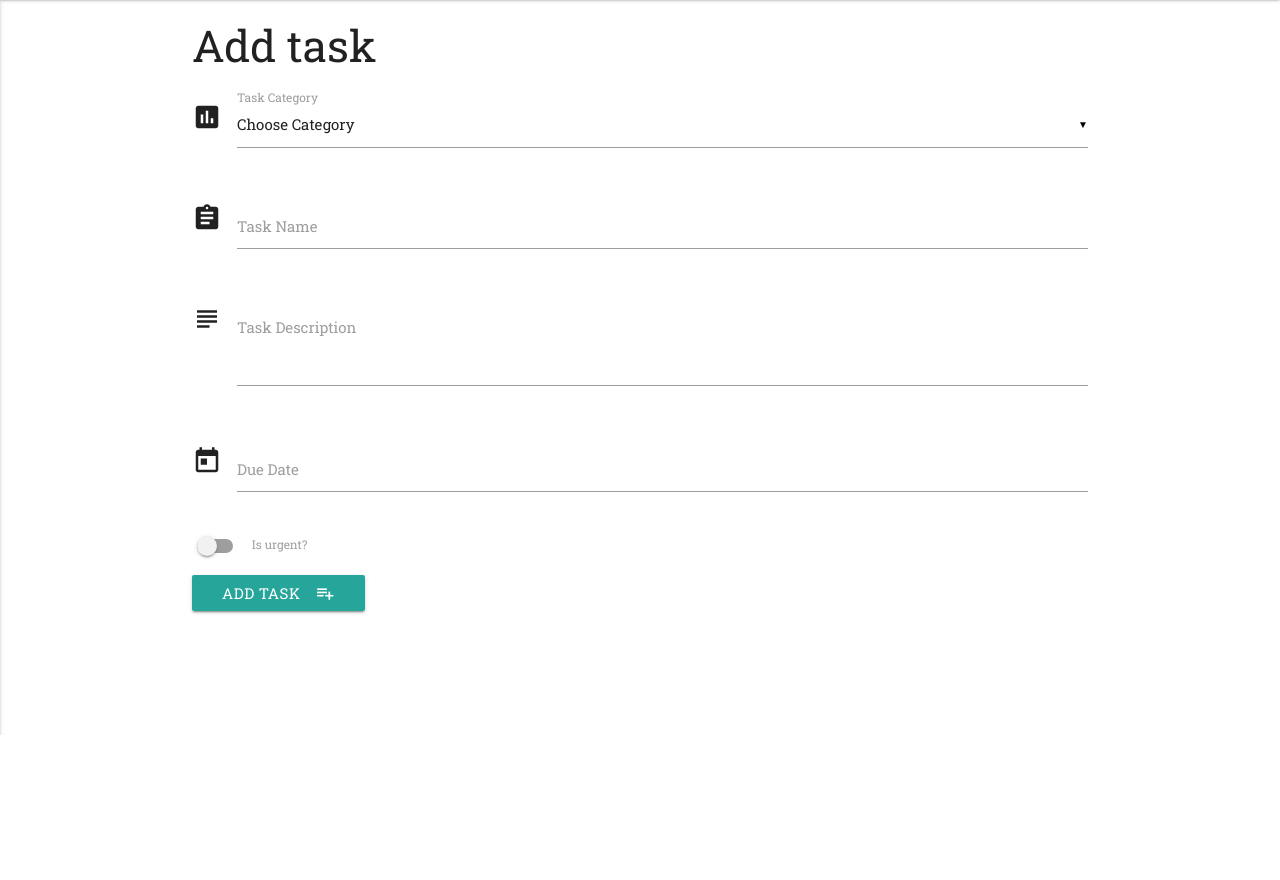
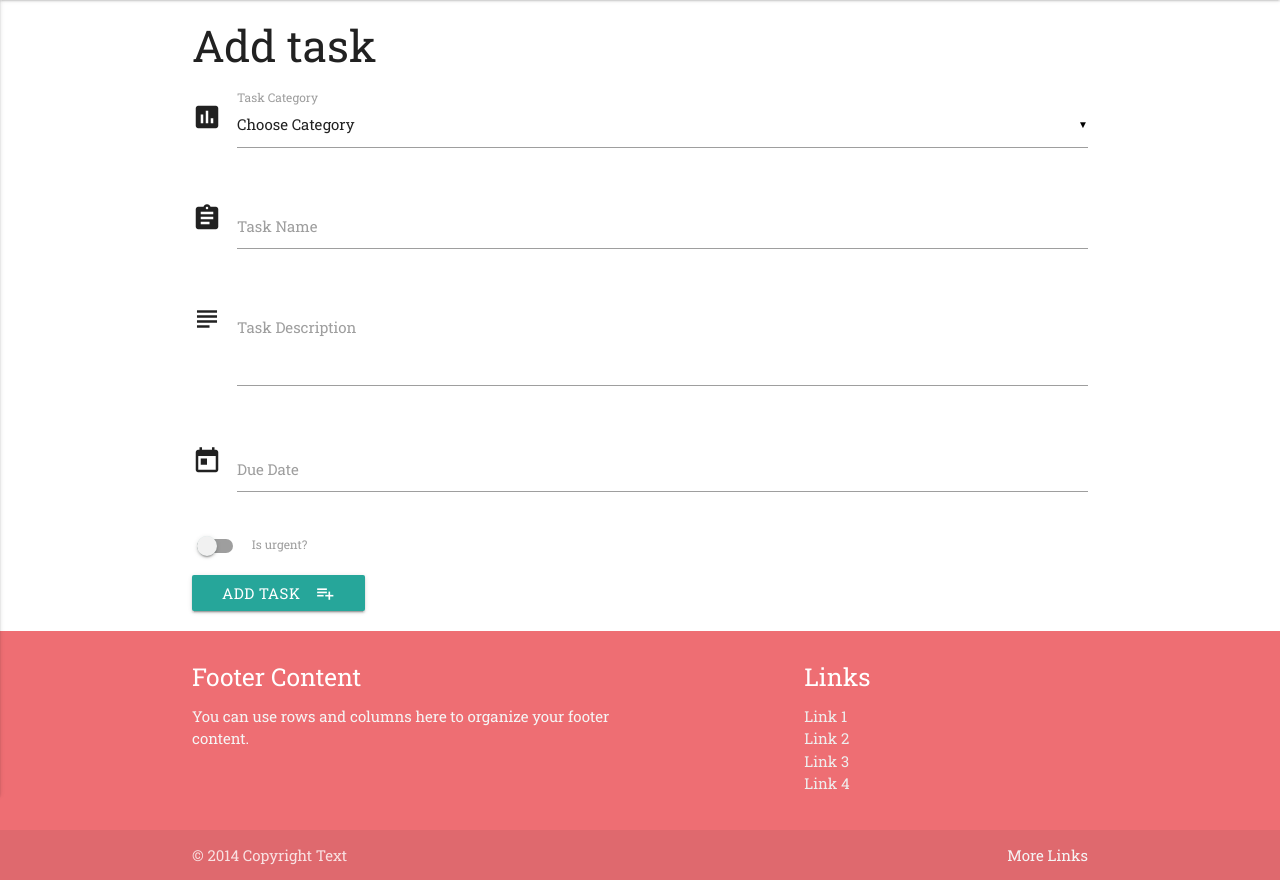
Before and after one commit to romangrubic/task-manager, a Flask app: page /add_task in a window 1280 px wide. Shown: the part 65-945 px from the top of the page. Before the commit the page ends 800 px from the top, so only its background shows below. Run offline with Flask 2, Linux system fonts and the light colour scheme; data that the repository does not hold is empty; some libraries are stand-ins or nearby versions.

Commit message:
Added basic footer.

```diff
--- a/static/css/style.css
+++ b/static/css/style.css
@@ -2,8 +2,13 @@
 
 body{
     font-family: 'Roboto Slab', serif;
+    display: flex;
+    min-height: 100vh;
+    flex-direction: column;
 }
-
+main {
+    flex: 1 0 auto;
+}
 .btn_small {
     height: 24px;
     width: 60px;
--- a/templates/addtask.html
+++ b/templates/addtask.html
@@ -19,14 +19,14 @@
 		<div class="row">
 			<div class="input-field col s12">
 				<i class="material-icons prefix">assignment</i>
-				<input id="task_name" name="task_name" type="text" class="validate">
+				<input id="task_name" name="task_name" type="text" class="validate" required>
 				<label for="icon_prefix">Task Name</label>
 			</div>
 		</div>
 		<div class="row">
 			<div class="input-field col s12">
 				<i class="material-icons prefix">subject</i>
-				<textarea id="task_description" name="task_description" class="materialize-textarea"></textarea>
+				<textarea id="task_description" name="task_description" class="materialize-textarea" required></textarea>
 				<label for="icon_telephone">Task Description</label>
 			</div>
 		</div>
--- a/templates/base.html
+++ b/templates/base.html
@@ -33,10 +33,37 @@
 			</div>
 		</nav>
 	</header>
+    <main>
 	<div class="container">
 		{% block content %}
 		{% endblock %}
 	</div>
+    </main>
+    <footer class="page-footer">
+          <div class="container">
+            <div class="row">
+              <div class="col l6 s12">
+                <h5 class="white-text">Footer Content</h5>
+                <p class="grey-text text-lighten-4">You can use rows and columns here to organize your footer content.</p>
+              </div>
+              <div class="col l4 offset-l2 s12">
+                <h5 class="white-text">Links</h5>
+                <ul>
+                  <li><a class="grey-text text-lighten-3" href="#!">Link 1</a></li>
+                  <li><a class="grey-text text-lighten-3" href="#!">Link 2</a></li>
+                  <li><a class="grey-text text-lighten-3" href="#!">Link 3</a></li>
+                  <li><a class="grey-text text-lighten-3" href="#!">Link 4</a></li>
+                </ul>
+              </div>
+            </div>
+          </div>
+          <div class="footer-copyright">
+            <div class="container">
+            © 2014 Copyright Text
+            <a class="grey-text text-lighten-4 right" href="#!">More Links</a>
+            </div>
+          </div>
+        </footer>
 	<script src="https://cdnjs.cloudflare.com/ajax/libs/jquery/3.4.1/jquery.min.js"></script>
 	<script src="https://cdnjs.cloudflare.com/ajax/libs/materialize/0.100.2/js/materialize.min.js"></script>
 	<script src="{{url_for('static', filename='javascript/script.js')}}" type="text/javascript"></script>
```
